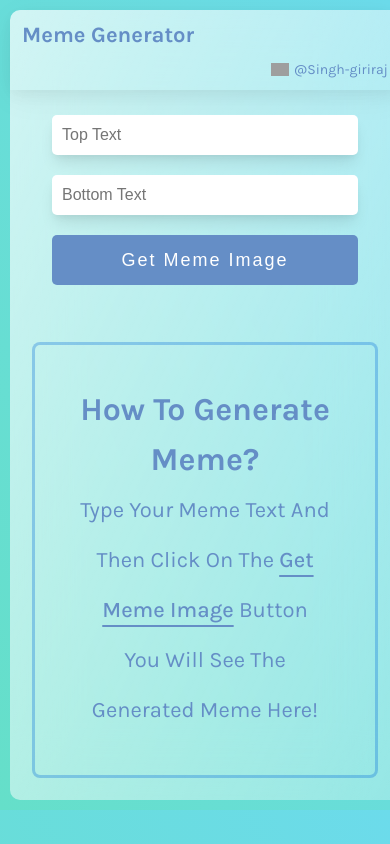
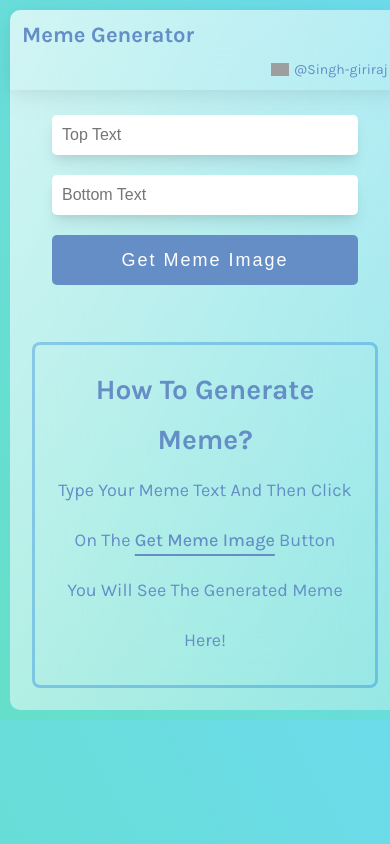
Before and after one commit to Singh-giriraj/meme-generator, a React (Create React App) app: page / in a window 390 px wide. Built offline with nearby package versions, Linux system fonts and the light colour scheme; no server answers; grey boxes are pictures that could not be loaded.

Commit message:
Update style.css

```diff
--- a/src/style.css
+++ b/src/style.css
@@ -60,7 +60,7 @@ main {
 
 .form {
   display: grid;
-  grid-template-columns: 300px 300px;
+  grid-template-columns: repeat(2, clamp(200px, 250px, 300px));
   grid-template-rows: 40px 50px;
   column-gap: 30px;
   row-gap: 35px;
@@ -228,6 +228,15 @@ button:hover:after {
   .meme--text {
     font-size: 2rem;
   }
+  .HowTo {
+    padding: 20px;
+  }
+  .HowTo > h1 {
+    font-size: 28px;
+  }
+  .HowTo > p {
+    font-size: 18px;
+  }
 }
 
 @media screen and (min-width: 769px) and (max-width: 1023px) {
```
